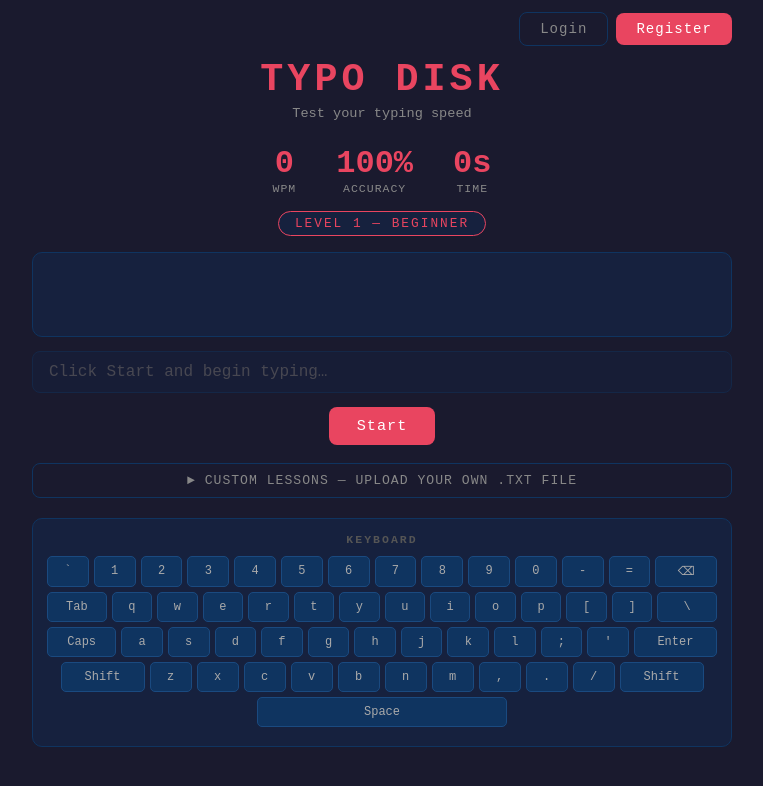
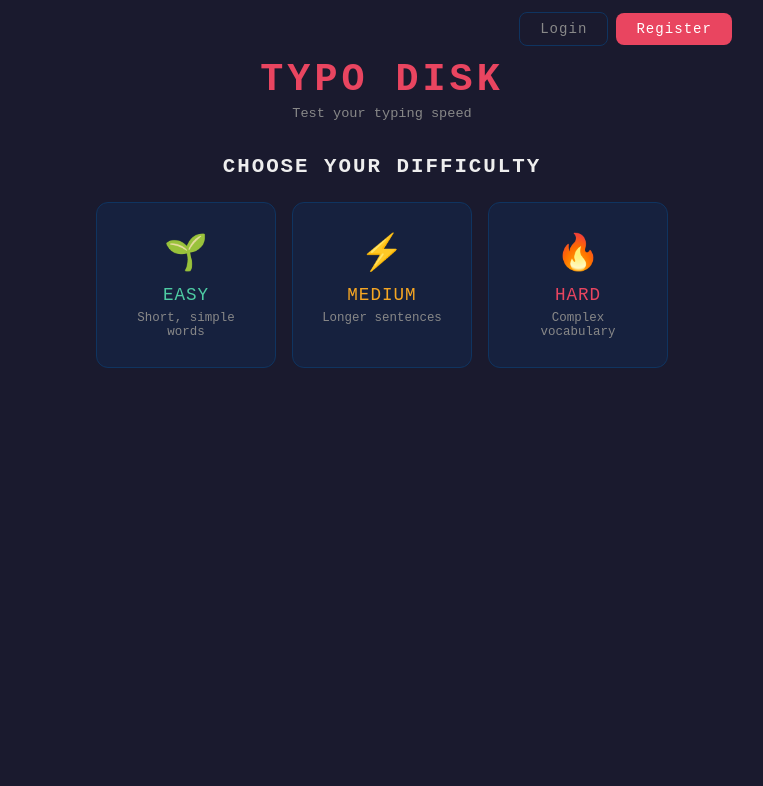
Before and after one commit to Happperex/typing-app-project, a plain HTML site: page index.html in a window 1280 px wide. Shown: the whole page, without its empty margins (258-1021 px from the left). Drawn offline with Linux system fonts and the light colour scheme.

Commit message:
Add files via upload

```diff
--- a/css/style.css
+++ b/css/style.css
@@ -66,19 +66,71 @@ header p { color: #888; font-size: 0.85rem; margin-top: 4px; }
 #level-badge {
   background: #16213e; border: 1px solid #e94560; color: #e94560;
   padding: 4px 16px; border-radius: 20px; font-size: 0.8rem;
-  letter-spacing: 2px; margin-bottom: 16px;
+  letter-spacing: 2px;
 }
+#level-badge.badge-easy   { border-color: #4ecca3; color: #4ecca3; }
+#level-badge.badge-medium { border-color: #f5a623; color: #f5a623; }
+#level-badge.badge-hard   { border-color: #e94560; color: #e94560; }
 
 /* ── Text Display ── */
 #text-display {
   background: #16213e; border: 1px solid #0f3460; border-radius: 10px;
   padding: 22px; width: 100%; max-width: 700px; font-size: 1.15rem;
-  line-height: 2; margin-bottom: 14px; min-height: 85px; letter-spacing: 0.5px;
+  line-height: 1.9; margin-bottom: 14px; min-height: 90px;
+  letter-spacing: 0.5px; word-wrap: break-word; white-space: pre-wrap;
+  overflow-wrap: break-word;
 }
-.char         { color: #555; }
+.char {
+  color: #555;
+  white-space: pre-wrap;
+}
 .char.correct { color: #4ecca3; }
 .char.wrong   { color: #e94560; background: #3a0a14; border-radius: 2px; }
-.char.cursor  { border-left: 2px solid #e94560; }
+.char.cursor  {
+  border-left: 2px solid #e94560;
+  animation: blink-cursor 1s step-end infinite;
+}
+@keyframes blink-cursor {
+  0%, 100% { border-left-color: #e94560; }
+  50%      { border-left-color: transparent; }
+}
+
+/* ── Level Select Screen ── */
+#level-select {
+  width: 100%; max-width: 700px; text-align: center; margin-top: 10px;
+}
+.select-title {
+  color: #eee; font-size: 1.3rem; letter-spacing: 2px;
+  margin-bottom: 24px; text-transform: uppercase;
+}
+.diff-cards {
+  display: flex; gap: 16px; flex-wrap: wrap; justify-content: center;
+}
+.diff-card {
+  background: #16213e; border: 1px solid #0f3460; border-radius: 12px;
+  padding: 28px 24px; width: 180px; cursor: pointer;
+  transition: transform 0.15s, border-color 0.15s, background 0.15s;
+}
+.diff-card:hover { transform: translateY(-4px); }
+.diff-icon { font-size: 2.2rem; margin-bottom: 10px; }
+.diff-name {
+  font-size: 1.1rem; letter-spacing: 1px; text-transform: uppercase;
+  margin-bottom: 6px;
+}
+.diff-desc { font-size: 0.78rem; color: #888; }
+
+.diff-easy:hover   { border-color: #4ecca3; }
+.diff-easy .diff-name   { color: #4ecca3; }
+.diff-medium:hover { border-color: #f5a623; }
+.diff-medium .diff-name { color: #f5a623; }
+.diff-hard:hover   { border-color: #e94560; }
+.diff-hard .diff-name   { color: #e94560; }
+
+/* ── Level badge row (with back button) ── */
+#level-badge-row {
+  display: flex; align-items: center; gap: 12px; margin-bottom: 16px;
+}
+.btn-small { padding: 5px 14px; font-size: 0.78rem; }
 
 /* ── Typing Input ── */
 #input-area { width: 100%; max-width: 700px; margin-bottom: 14px; }
--- a/index.html
+++ b/index.html
@@ -101,15 +101,43 @@
   <p>Test your typing speed</p>
 </header>
 
+<!-- Level Select Screen -->
+<div id="level-select">
+  <h2 class="select-title">Choose Your Difficulty</h2>
+  <div class="diff-cards">
+    <div class="diff-card diff-easy" onclick="selectDifficulty('easy')">
+      <div class="diff-icon">&#127793;</div>
+      <div class="diff-name">Easy</div>
+      <div class="diff-desc">Short, simple words</div>
+    </div>
+    <div class="diff-card diff-medium" onclick="selectDifficulty('medium')">
+      <div class="diff-icon">&#9889;</div>
+      <div class="diff-name">Medium</div>
+      <div class="diff-desc">Longer sentences</div>
+    </div>
+    <div class="diff-card diff-hard" onclick="selectDifficulty('hard')">
+      <div class="diff-icon">&#128293;</div>
+      <div class="diff-name">Hard</div>
+      <div class="diff-desc">Complex vocabulary</div>
+    </div>
+  </div>
+</div>
+
+<!-- Game Screen (hidden until a difficulty is picked) -->
+<div id="game-screen" style="display:none">
+
 <div id="stats">
   <div class="stat"><div class="stat-value" id="wpm-display">0</div><div class="stat-label">WPM</div></div>
   <div class="stat"><div class="stat-value" id="acc-display">100%</div><div class="stat-label">Accuracy</div></div>
   <div class="stat"><div class="stat-value" id="time-display">0s</div><div class="stat-label">Time</div></div>
 </div>
 
-<div id="level-badge">LEVEL 1 — BEGINNER</div>
+<div id="level-badge-row">
+  <button class="btn btn-ghost btn-small" onclick="backToLevelSelect()">&#8592; Levels</button>
+  <div id="level-badge">EASY</div>
+</div>
 
-<div id="text-display"></div>
+<div id="text-display"><span id="text-display-inner"></span></div>
 
 <div id="input-area">
   <input type="text" id="typing-input" placeholder="Click Start and begin typing…"
@@ -203,6 +231,8 @@
   </div>
 </div>
 
+</div><!-- /game-screen -->
+
 <script src="js/levels.js"></script>
 <script src="js/auth.js"></script>
 <script src="js/leaderboard.js"></script>
--- a/js/app.js
+++ b/js/app.js
@@ -4,7 +4,7 @@
 // ============================================
 
 // ── STATE ──
-let currentLevel  = 0;
+let currentDifficulty = "easy";
 let targetText    = "";
 let startTime     = null;
 let timerInterval = null;
@@ -13,7 +13,7 @@ let totalTyped    = 0;
 let isRunning     = false;
 let lastWPM       = 0;
 let lastAcc       = 100;
-let lastLevelName = "Level 1";
+let lastLevelName = "Easy";
 
 // ── KEY ID MAP (special keys) ──
 const KEY_MAP = {
@@ -36,9 +36,20 @@ const KEY_MAP = {
   "/"        : "key-slash"
 };
 
+// Escape HTML special chars so user text can't break markup
+function escapeHTML(ch) {
+  if (ch === "&") return "&amp;";
+  if (ch === "<") return "&lt;";
+  if (ch === ">") return "&gt;";
+  return ch;
+}
+
 // ── RENDER COLOURED TEXT ──
+// Uses real spaces (not &nbsp;) inside a white-space:pre-wrap container
+// so the browser wraps naturally at word boundaries — fixes the glitching.
 function renderText(typed) {
-  const display = document.getElementById("text-display");
+  const display = document.getElementById("text-display-inner") ||
+                   document.getElementById("text-display");
   let html = "";
   for (let i = 0; i < targetText.length; i++) {
     let cls = "char";
@@ -47,8 +58,7 @@ function renderText(typed) {
     } else if (i === typed.length) {
       cls += " cursor";
     }
-    const ch = targetText[i] === " " ? "&nbsp;" : targetText[i];
-    html += `<span class="${cls}">${ch}</span>`;
+    html += `<span class="${cls}">${escapeHTML(targetText[i])}</span>`;
   }
   display.innerHTML = html;
 }
@@ -105,17 +115,47 @@ function resetUI() {
   stopTimer();
 }
 
-// ── START BUILT-IN LEVEL ──
+// ── LEVEL SELECT SCREEN ──
+function selectDifficulty(diff) {
+  currentDifficulty = diff;
+  lastLevelName     = levels[diff].label;
+
+  document.getElementById("level-select").style.display = "none";
+  document.getElementById("game-screen").style.display   = "block";
+
+  document.getElementById("level-badge").textContent =
+    levels[diff].label.toUpperCase();
+  document.getElementById("level-badge").className = "badge-" + diff;
+
+  // Reset any custom-lesson override so Start uses the chosen difficulty
+  document.getElementById("start-btn").textContent = "Start";
+  document.getElementById("start-btn").onclick = startGame;
+
+  targetText = getRandomText(diff);
+  errors = 0; totalTyped = 0; isRunning = false;
+  document.getElementById("typing-input").disabled = true;
+  document.getElementById("result").style.display = "none";
+  renderText("");
+}
+
+function backToLevelSelect() {
+  isRunning = false;
+  stopTimer();
+  document.getElementById("game-screen").style.display   = "none";
+  document.getElementById("level-select").style.display  = "block";
+  document.getElementById("typing-input").disabled = true;
+}
+
+// ── START BUILT-IN LEVEL (uses current difficulty, picks a random text) ──
 function startGame() {
-  const lvl  = levels[currentLevel];
-  targetText    = lvl.text;
-  lastLevelName = lvl.name;
+  targetText    = getRandomText(currentDifficulty);
+  lastLevelName = levels[currentDifficulty].label;
   errors     = 0;
   totalTyped = 0;
   isRunning  = true;
 
   document.getElementById("level-badge").textContent =
-    `LEVEL ${lvl.number} \u2014 ${lvl.name.toUpperCase()}`;
+    levels[currentDifficulty].label.toUpperCase();
   document.getElementById("start-btn").textContent = "Restart";
   document.getElementById("start-btn").onclick = startGame;
 
@@ -271,6 +311,7 @@ function useCustomLesson(idx) {
 
   document.getElementById("level-badge").textContent =
     "CUSTOM \u2014 " + lesson.name.toUpperCase();
+  document.getElementById("level-badge").className = "";
   document.getElementById("start-btn").textContent = "Start";
 
   const inp = document.getElementById("typing-input");
--- a/js/levels.js
+++ b/js/levels.js
@@ -1,19 +1,40 @@
 // ============================================
 //  Typo Disk — levels.js
-//  Add or edit built-in levels here.
-//  Each level needs: number, name, text
+//  3 difficulties. Add more texts to each array.
 // ============================================
 
-const levels = [
-  {
-    number : 1,
-    name   : "Beginner",
-    text   : "the quick brown fox jumps over the lazy dog and runs away into the forest"
+const levels = {
+  easy: {
+    label: "Easy",
+    texts: [
+      "the quick brown fox jumps over the lazy dog",
+      "cats and dogs like to play in the park",
+      "she sells sea shells by the sea shore",
+      "i like to read books on a sunny day"
+    ]
+  },
+  medium: {
+    label: "Medium",
+    texts: [
+      "the quick brown fox jumps over the lazy dog and runs away into the forest",
+      "typing fast requires practice patience and a good amount of focus every single day",
+      "the weather today is bright and sunny with a gentle breeze blowing through the trees",
+      "many people find it relaxing to type out their thoughts on a quiet afternoon"
+    ]
+  },
+  hard: {
+    label: "Hard",
+    texts: [
+      "the intricate clockwork mechanism ticked steadily as gears of brass and copper turned in perfect synchrony beneath the glass casing",
+      "despite the unpredictable weather conditions the expedition team pressed forward through the dense, fog-covered mountain pass",
+      "quantum computing relies on the principles of superposition and entanglement to perform calculations far beyond classical limits",
+      "the ancient manuscript, written in a long-forgotten dialect, puzzled even the most experienced linguists and historians alike"
+    ]
   }
-  // Add more levels below:
-  // {
-  //   number : 2,
-  //   name   : "Easy",
-  //   text   : "your level 2 text here"
-  // },
-];
+};
+
+// Pick a random text from a given difficulty
+function getRandomText(difficulty) {
+  const pool = levels[difficulty].texts;
+  return pool[Math.floor(Math.random() * pool.length)];
+}
```
Also changed, not shown: 1 other file.
